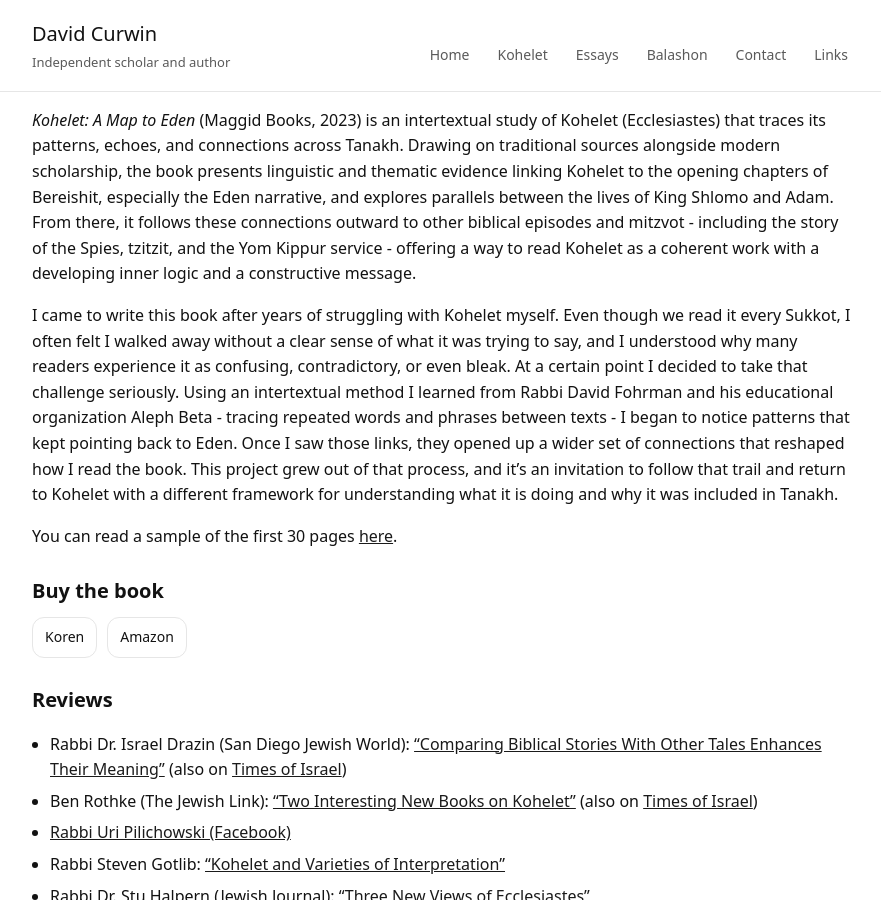
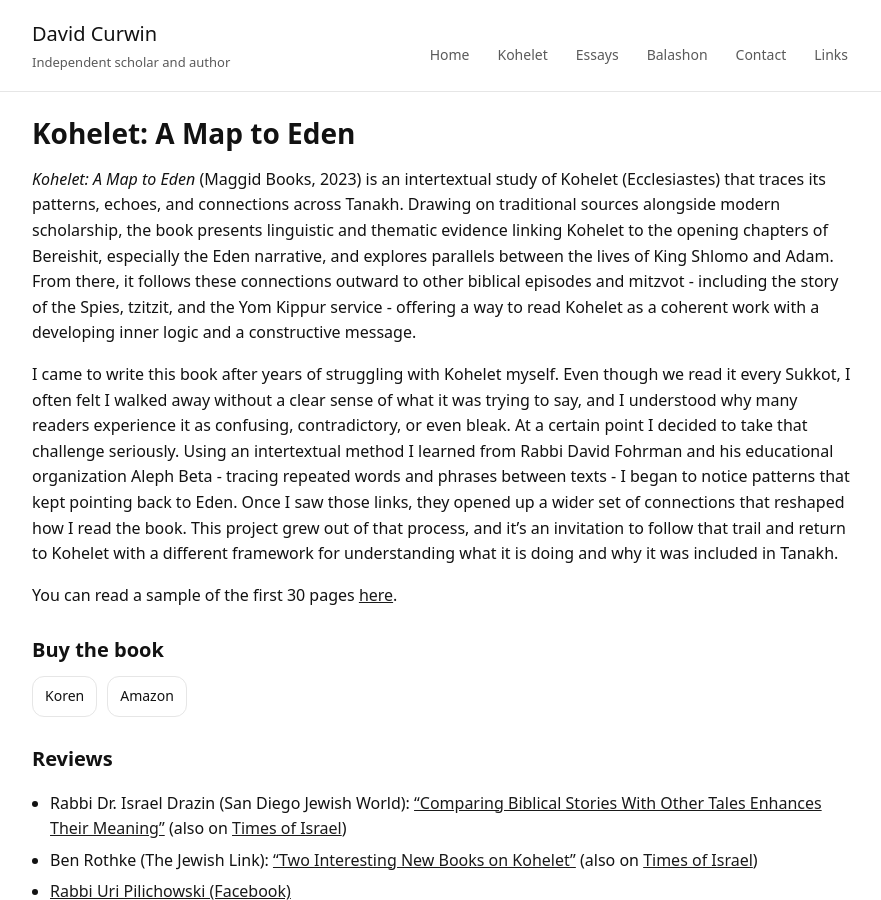
Before and after one commit to davidcurwin/davidcurwin.github.io, a Jekyll site: the page built from kohelet/index.md, in a window 1280 px wide and 900 px high. Shown: the whole window, without its empty margins (196-1077 px from the left). Built offline with Jekyll 4.4.1, drawn with Linux system fonts in a browser that asks for light colours; our own code applies the rules of GitHub Pages for plain Markdown files.

Commit message:
Add heading to Kohelet index.md
Added heading to the Kohelet index page for clarity.

```diff
--- a/kohelet/index.md
+++ b/kohelet/index.md
@@ -1,8 +1,10 @@
 ---
 layout: default
-title: Kohelet: A Map to Eden
+title: "Kohelet: A Map to Eden"
+heading: "Kohelet: A Map to Eden"
 permalink: /kohelet/
 ---
+
 
 *Kohelet: A Map to Eden* (Maggid Books, 2023) is an intertextual study of Kohelet (Ecclesiastes) that traces its patterns, echoes, and connections across Tanakh. Drawing on traditional sources alongside modern scholarship, the book presents linguistic and thematic evidence linking Kohelet to the opening chapters of Bereishit, especially the Eden narrative, and explores parallels between the lives of King Shlomo and Adam. From there, it follows these connections outward to other biblical episodes and mitzvot - including the story of the Spies, tzitzit, and the Yom Kippur service - offering a way to read Kohelet as a coherent work with a developing inner logic and a constructive message.
 
```
